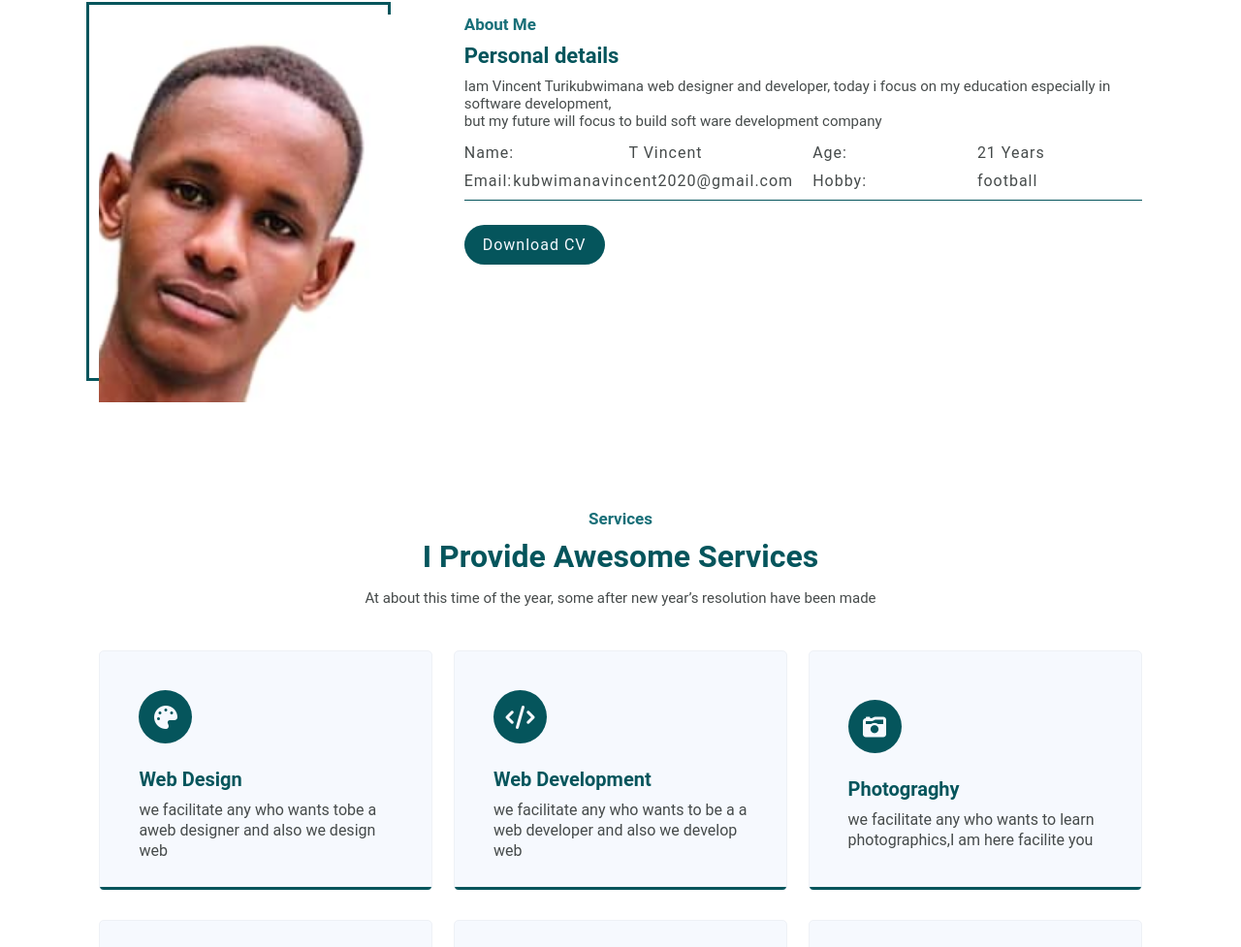
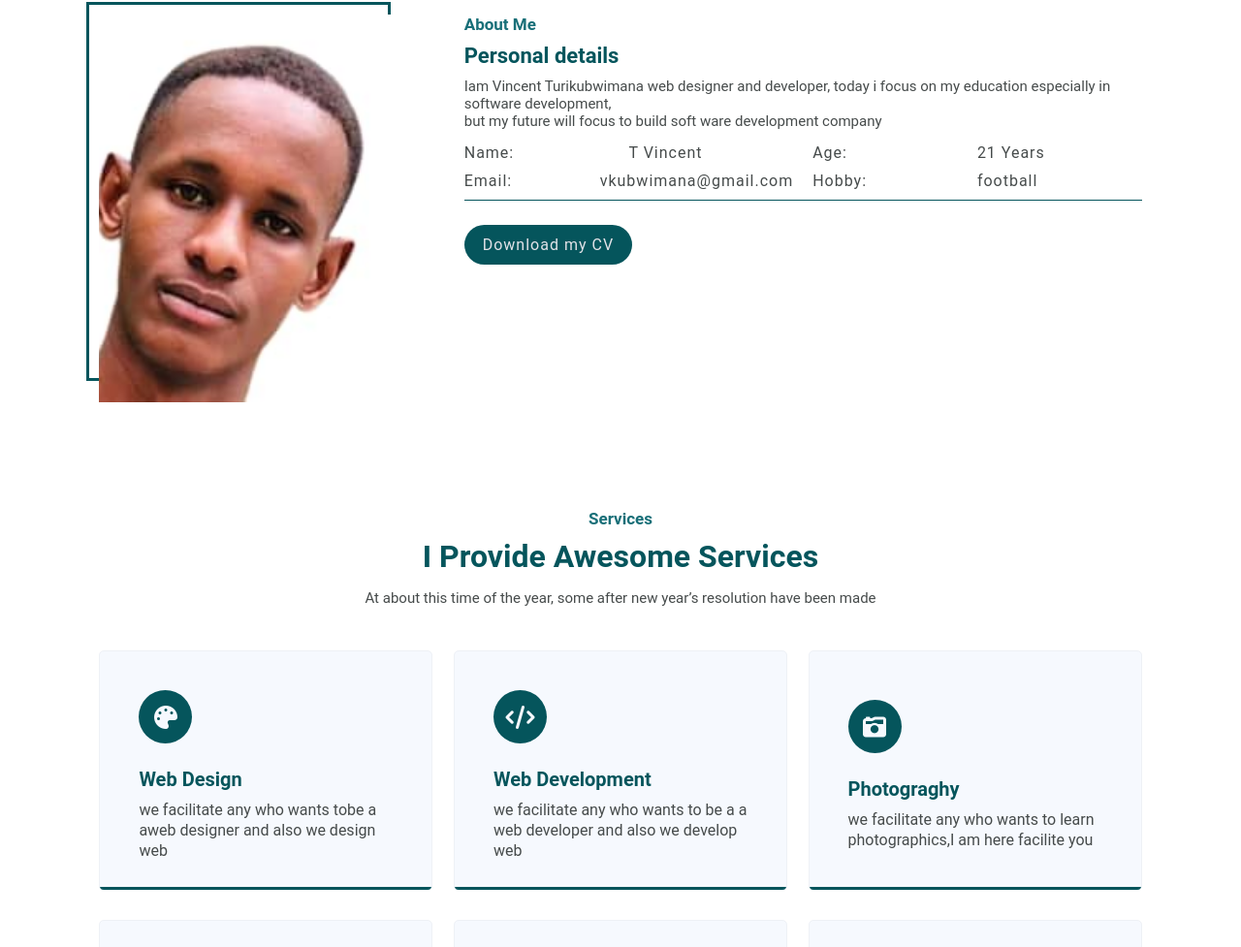
Before and after one commit to kubwimanav/vincent-portfolio, a plain HTML site: page index.html in a window 1280 px wide. Shown: the part 875-1852 px from the top of the page at 97% size. Drawn offline with nearby package versions, Linux system fonts and the light colour scheme.

Commit message:
portfolio

```diff
--- a/index.html
+++ b/index.html
@@ -95,10 +95,10 @@
 		<div class="about-personal-info">
 			<div><span>Name:</span><span>T Vincent</span></div>
 			<div><span>Age:</span><span>21 Years</span></div>
-			<div><span>Email:</span><span>kubwimanavincent2020@gmail.com</span></div>
+			<div><span>Email:</span><span>vkubwimana@gmail.com</span></div>
 			<div><span>Hobby:</span><span>football</span></div>
 		</div>
-		<button class="btn download-btn">Download CV</button>
+		<button class="btn download-btn"><span><a href="vicent_CV.pdf" target="_blank">Download my CV</a></span></button>
 	</div>
 	<!--   === About Description Ends ===   -->
 
@@ -296,7 +296,7 @@
 			<div class="item design">
 				<img src="images/design2.jpg">
 				<div class="overlay">
-					<a href="images/design2.jpg">VIEW MORE</a>
+					<a href="https://vincent-to-do-app.vercel.app/">VIEW To Do</a>
 				</div>
 			</div>
 			<!--   === Item2 Ends ===   -->
--- a/style.css
+++ b/style.css
@@ -365,6 +365,14 @@ button.contact-btn{
 	border-radius: 25px;
 	margin-top: 25px;
 }
+.about-desc .download-btn a{
+text-decoration: none;
+color: #e3e3e8;
+}
+.about-desc .download-btn a:hover{
+	color: #186f78;
+	}
+
 /*   *** About Section Styling Ends ***   */
 
 /*   *** Services Section Styling Starts   */
```
Also changed, not shown: 1 other file.
